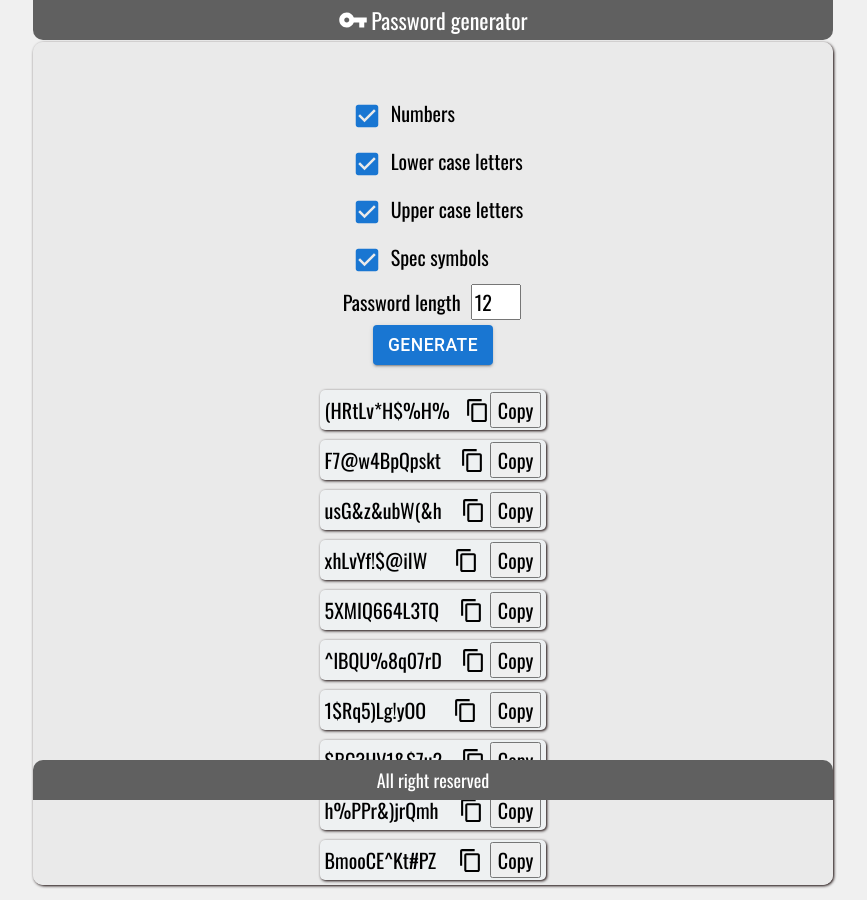
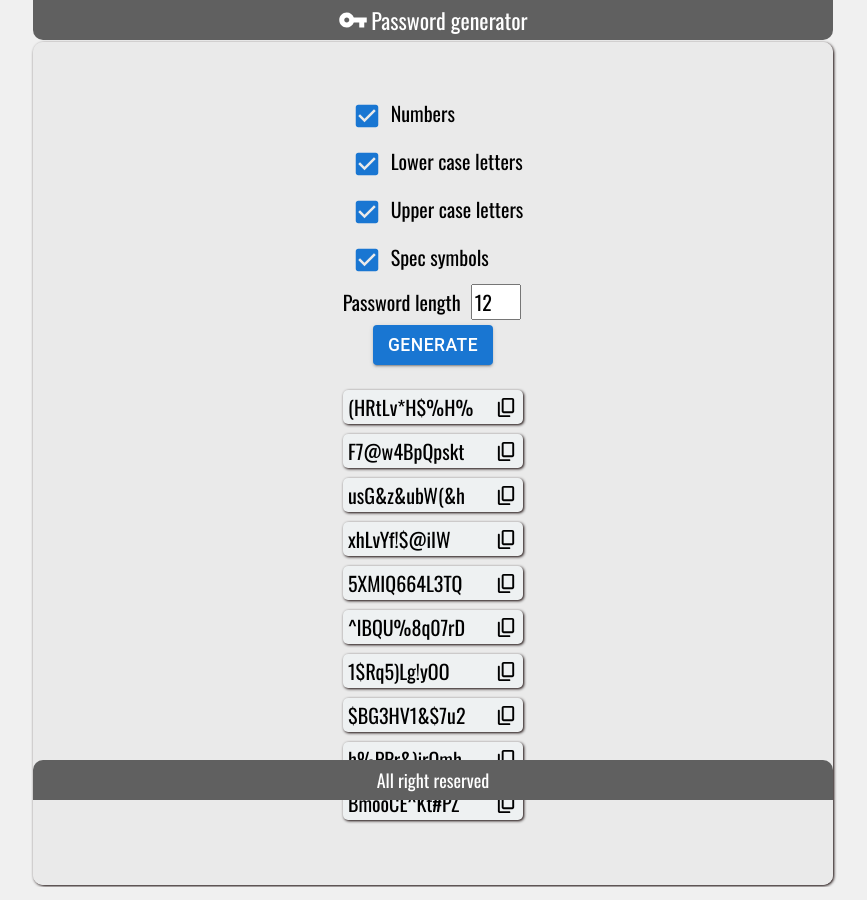
Before and after one commit to patr4519/pass-generator-v2, a React (Create React App) app: page / in a window 1280 px wide. Both pictures are taken after a click on the button "GENERATE". Shown: the whole page, without its empty margins (207-1074 px from the left). Built offline with nearby package versions, Linux system fonts and the light colour scheme.

Commit message:
Added some logic for the copy button

```diff
--- a/src/components/CopyButton.tsx
+++ b/src/components/CopyButton.tsx
@@ -1,21 +1,27 @@
-import React, { useRef } from 'react';
-import ClipboardJS from 'clipboard';
+import React, { useRef } from "react";
+import ClipboardJS from "clipboard";
+import styles from "./Generator/Generator.module.scss";
+import checkmark from "../assets/checkmark.svg";
 
 const CopyButton: React.FC<{ text: string }> = ({ text }) => {
-  const buttonRef = useRef<HTMLButtonElement | null>(null);
+  const buttonRef = useRef<HTMLDivElement | null>(null);
+  const [isVisible, setIsVisible] = React.useState(true);
 
   React.useEffect(() => {
     if (buttonRef.current) {
       const clipboard = new ClipboardJS(buttonRef.current, {
-        text: () => text
+        text: () => text,
       });
 
-      clipboard.on('success', () => {
-        console.log('Text copied to clipboard!');
+      clipboard.on("success", () => {
+        setIsVisible(false);
+        setTimeout(() => {
+          setIsVisible(true);
+        }, 2000);
       });
 
-      clipboard.on('error', (error) => {
-        console.error('Failed to copy text: ', error);
+      clipboard.on("error", (error) => {
+        alert("Password don't save!");
       });
 
       return () => {
@@ -25,7 +31,27 @@ const CopyButton: React.FC<{ text: string }> = ({ text }) => {
   }, [text]);
 
   return (
-    <button ref={buttonRef}>Copy</button>
+    <div className={styles.svgWrapper} ref={buttonRef}>
+      {isVisible && (
+        <>
+          <svg
+            width={23}
+            className="MuiSvgIcon-root MuiSvgIcon-fontSizeMedium css-vubbuv"
+            focusable="false"
+            aria-hidden="true"
+            viewBox="0 0 24 24"
+            data-testid="ContentCopyRoundedIcon"
+          >
+            <path d="M15 20H5V7c0-.55-.45-1-1-1s-1 .45-1 1v13c0 1.1.9 2 2 2h10c.55 0 1-.45 1-1s-.45-1-1-1zm5-4V4c0-1.1-.9-2-2-2H9c-1.1 0-2 .9-2 2v12c0 1.1.9 2 2 2h9c1.1 0 2-.9 2-2zm-2 0H9V4h9v12z"></path>
+          </svg>
+        </>
+      )}
+      {!isVisible && (
+        <>
+          <img width={16} src={checkmark} alt="copied" />
+        </>
+      )}
+    </div>
   );
 };
 
--- a/src/components/Generator/Generator.module.scss
+++ b/src/components/Generator/Generator.module.scss
@@ -45,12 +45,17 @@
         border-radius: 5px;
         box-shadow: 1px 1px 3px #0f0000;
 
+        .svgWrapper {
+          display: flex;
+          align-items: center;
+
+          &:hover {
+            cursor: pointer;
+          }
+        }
+
         span {
           margin-right: 15px;
-        }
-
-        .copyIcon:hover {
-          cursor: pointer;
         }
       }
     }
--- a/src/components/Generator/index.tsx
+++ b/src/components/Generator/index.tsx
@@ -2,7 +2,6 @@ import React from "react";
 import styles from "./Generator.module.scss";
 import Button from "@mui/material/Button";
 import Checkbox from "@mui/material/Checkbox";
-import ContentCopyIcon from "@mui/icons-material/ContentCopy";
 import CopyButton from "../CopyButton";
 
 export const Generator = () => {
@@ -99,8 +98,7 @@ export const Generator = () => {
           {passwords?.map((password, index) => (
             <li key={index} className={styles.listItem}>
               <span>{password}</span>
-              <ContentCopyIcon className={styles.copyIcon} fontSize="small" />
-              <CopyButton text={password}/>
+              <CopyButton text={password} />
             </li>
           ))}
         </ul>
```
Also changed, not shown: src/assets/checkmark.svg (added), src/assets/key.jpg (deleted).
